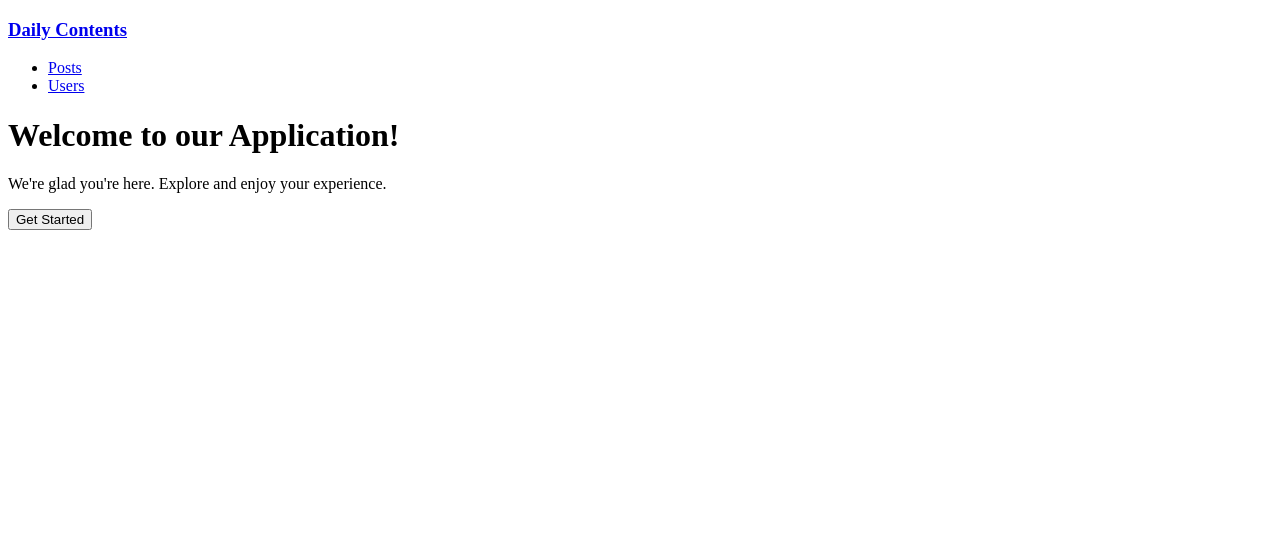
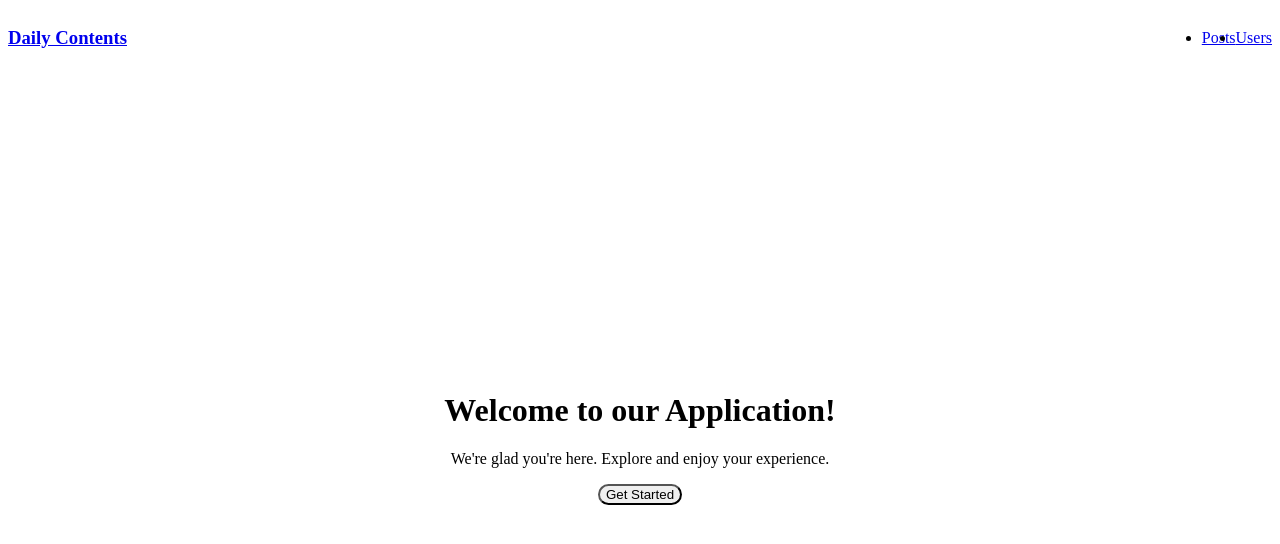
Before and after one commit to EmmaAtom00/alx-project-0x01-setup, a Next.js app in the folder alx-project-0x01/: page / in a window 1280 px wide. Shown: the top 544 px of the page. Built offline with nearby package versions, Linux system fonts and the light colour scheme.

Commit message:
personal configuration for the entry directory

```diff
--- /dev/null
+++ b/alx-project-0x01/app-example/globals.css
@@ -0,0 +1,3 @@
+@tailwind base;
+@tailwind components;
+@tailwind utilities;
--- a/alx-project-0x01/pages/layout.tsx
+++ b/alx-project-0x01/app-example/layout.tsx
@@ -27,6 +27,7 @@ export default function RootLayout({
       <body
         className={`${geistSans.variable} ${geistMono.variable} antialiased`}
       >
+        <p>bagon</p>
         {children}
       </body>
     </html>
--- /dev/null
+++ b/alx-project-0x01/pages/_app.tsx
@@ -0,0 +1,6 @@
+import type { AppProps } from 'next/app'
+import '../styles/globals.css'
+
+export default function MyApp({ Component, pageProps }: AppProps) {
+  return <Component {...pageProps} />
+}
```
